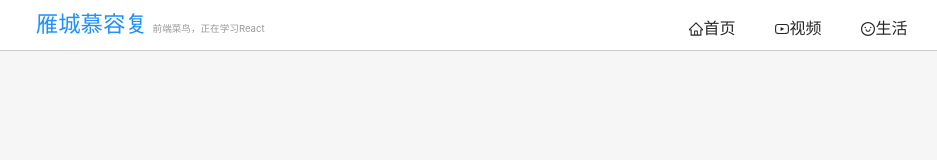
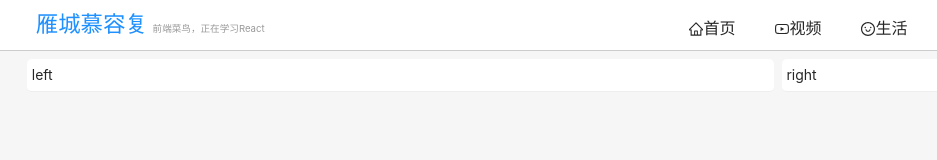
Before and after one commit to VincentChris/ReactBlog, a Next.js app: page / in a window 1280 px wide. Shown: the top 160 px of the page, without its empty margins (129-1066 px from the left). Built offline with nearby package versions, Linux system fonts and the light colour scheme.

Commit message:
内容布局编写完毕

```diff
--- a/pages/index.module.scss
+++ b/pages/index.module.scss
@@ -1,4 +1,25 @@
+@import "public/styles/variables/color_variables";
+
 .container {
   width: 100%;
   height: 100%;
 }
+
+.main {
+  margin-top: .5rem;
+}
+
+.left {
+  background-color: $main-content-left-color;
+  padding: .3rem;
+  border-radius: .3rem;
+  border-bottom: 1px solid $main-content-left-border-color;
+}
+
+.right {
+  background-color: $main-content-right-color;
+  margin-left: .5rem;
+  padding: .3rem;
+  border-radius: .3rem;
+  border-bottom: 1px solid $main-content-right-border-color;
+}
--- a/pages/index.tsx
+++ b/pages/index.tsx
@@ -2,6 +2,7 @@ import Head from "next/head";
 import styles from "./index.module.scss";
 import React from "react";
 import Header from "../components/Header";
+import { Col, Row } from "antd";
 
 const Home: React.FC<null> = () => {
   return (
@@ -9,9 +10,17 @@ const Home: React.FC<null> = () => {
       <div className={styles.container}>
         <Head>
           <title>Home</title>
-          <link rel="icon" href="/favicon.ico" />
+          <link rel="icon" href="/images/favicon.ico" />
         </Head>
         <Header />
+        <Row justify="center" className={styles.main}>
+          <Col className={styles.left} xs={24} sm={24} md={16} lg={18} xl={14}>
+            left
+          </Col>
+          <Col className={styles.right} xs={0} sm={0} md={7} lg={5} xl={4}>
+            right
+          </Col>
+        </Row>
       </div>
     </>
   );
--- a/public/styles/variables/color_variables.scss
+++ b/public/styles/variables/color_variables.scss
@@ -3,3 +3,8 @@ $head-bg-color: #fff;
 $head-border-color: #ccc;
 $head-logo-color: #1e90ff;
 $head-txt-color: #999;
+
+$main-content-left-color: #fff;
+$main-content-left-border-color: #eee;
+$main-content-right-color: #fff;
+$main-content-right-border-color: #eee;
```
Also changed, not shown: public/images/34203619.jpg (added).
